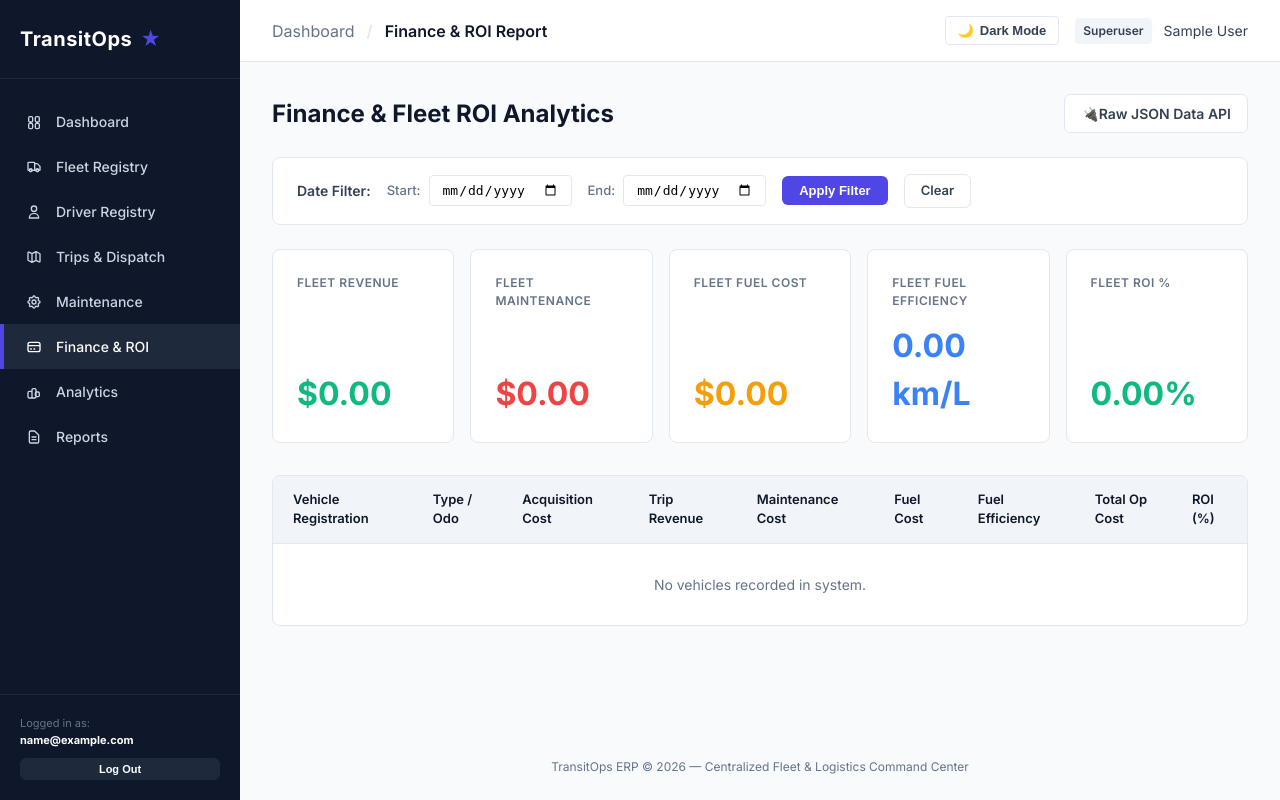
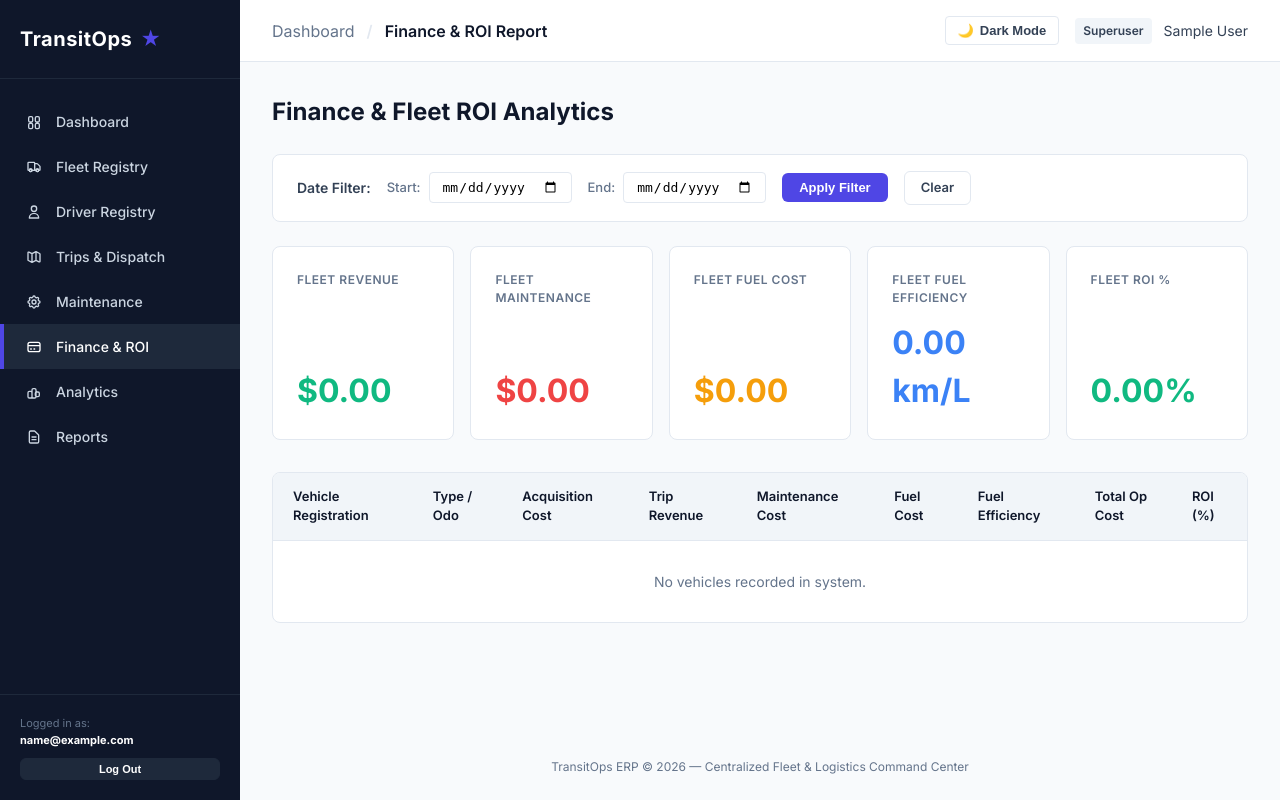
Before and after one commit to Shrujal00/transit-ops-odoo, a Django app: page /finance/ in a window 1280 px wide. Run offline with Django 5.2, Linux system fonts and the light colour scheme; the visitor is signed in with stand-in values (Sample User, id 1); data that the repository does not hold is empty.

Commit message:
Refine page headers and spacing in finance report layouts.

```diff
--- a/core/templates/core/finance_report.html
+++ b/core/templates/core/finance_report.html
@@ -11,11 +11,6 @@
 {% block content %}
 <div class="page-header">
     <h1>Finance & Fleet ROI Analytics</h1>
-    <div>
-        <a href="{% url 'finance_api_data' %}?start_date={{ start_date }}&end_date={{ end_date }}" target="_blank" class="btn btn-secondary">
-            <i>🔌</i> Raw JSON Data API
-        </a>
-    </div>
 </div>
 
 <!-- Date Filter Form -->
```
